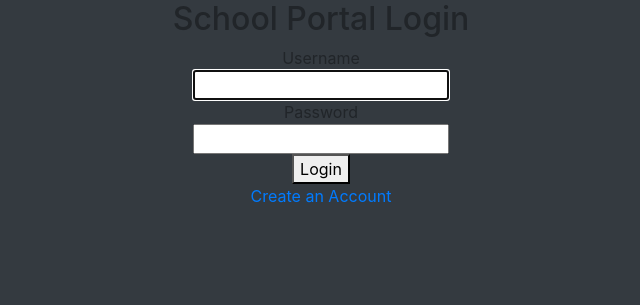
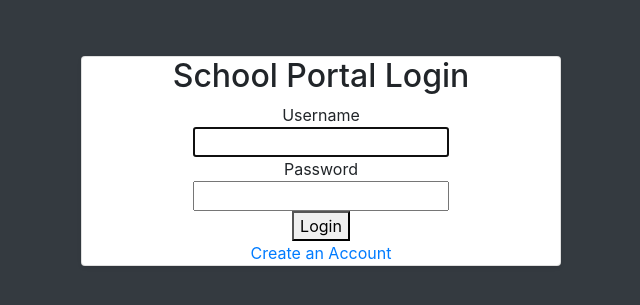
Before and after one commit to RyanKeys/carlysite, a Django app: page /accounts/login/ in a window 1280 px wide. Shown: the part 56-361 px from the top of the page, without its empty margins (319-959 px from the left). Run offline with Django 3.2, Linux system fonts and the light colour scheme; some libraries are stand-ins or nearby versions.

Commit message:
more styling

```diff
--- a/templates/registration/login.html
+++ b/templates/registration/login.html
@@ -1,5 +1,6 @@
 {% extends 'base.html' %} {% block content %}
-<div class="container">
+<div class="container d-flex justify-content-center">
+  <div class="card mb-4 shadow-sm" style="width: 30rem; margin-top: 5%;">
     <h2 style="text-align: center;">
       School Portal Login
     </h2>
@@ -25,4 +26,5 @@
       >Create an Account</a
     >
   </div>
+</div>
 {% endblock %}
```
Also changed, not shown: db.sqlite3. Lines whose indentation alone changed are shown as unchanged.
